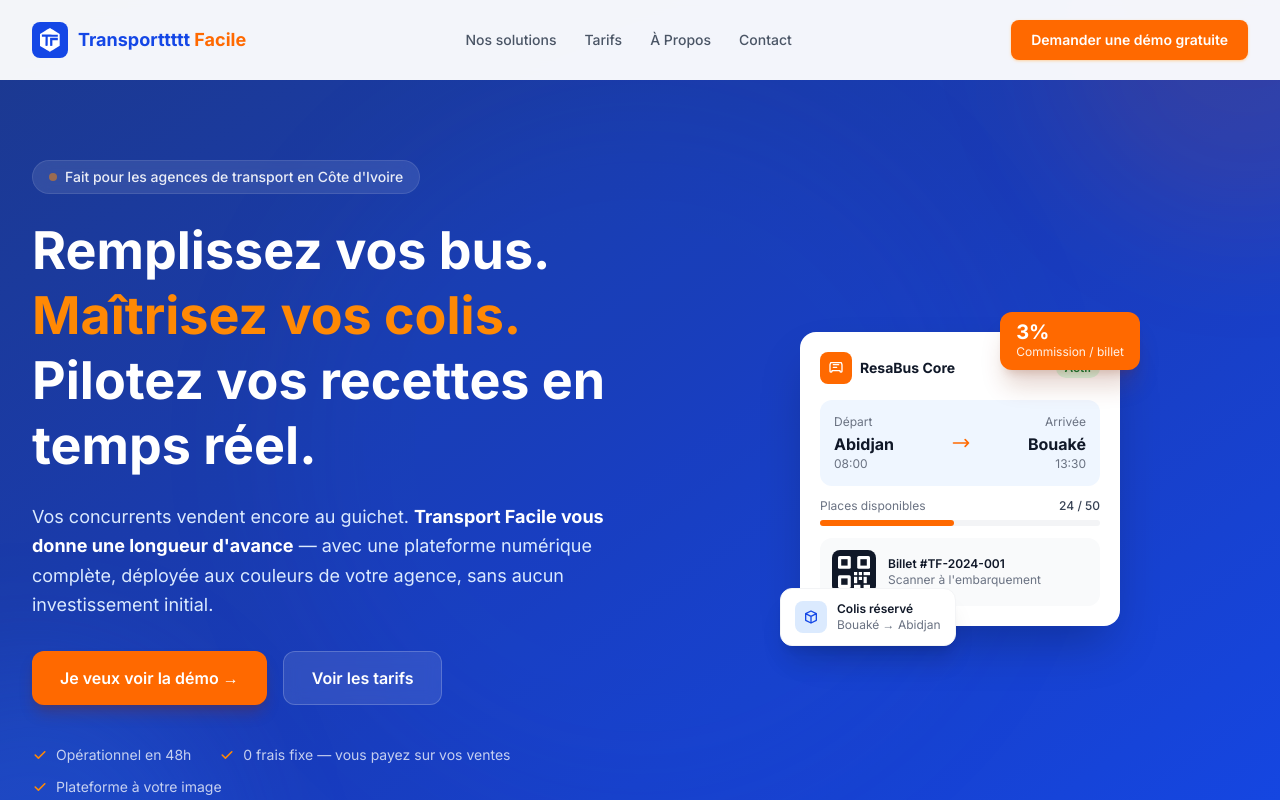
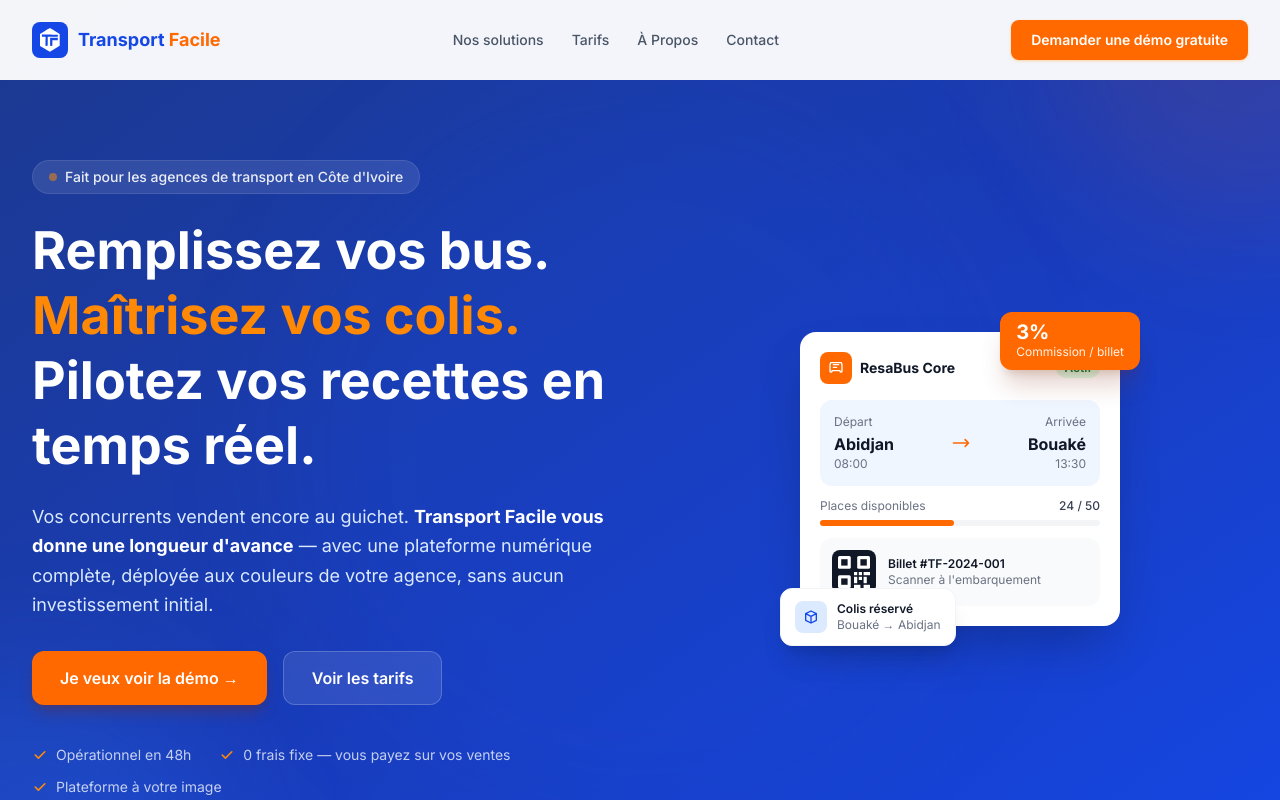
Before and after one commit to gravelain/transport-facile, a Next.js app: page / in a window 1280 px wide. Shown: the top 800 px of the page. Built offline with nearby package versions, Linux system fonts and the light colour scheme.

Commit message:
feat02/update-logo-name

```diff
--- a/components/Header.tsx
+++ b/components/Header.tsx
@@ -52,16 +52,13 @@ export default function Header() {
               <Image
                 src="/logo/Design-sans-titre-_1_.svg"
                 alt="Logo"
-                width={20}
-                height={20}
-                className="invert brightness-0"
-                style={{ width: "20px", height: "auto" }}
+                width={0}
+                height={0}
+                className="w-5 h-auto invert brightness-0"
               />
             </div>
             <div className="leading-none">
-              <span className="font-bold text-lg text-blue-700">
-                Transporttttt
-              </span>
+              <span className="font-bold text-lg text-blue-700">Transport</span>
               <span className="font-bold text-lg text-orange-500"> Facile</span>
             </div>
           </Link>
```
Also changed, not shown: components/Footer.tsx (+4 -5 lines).
